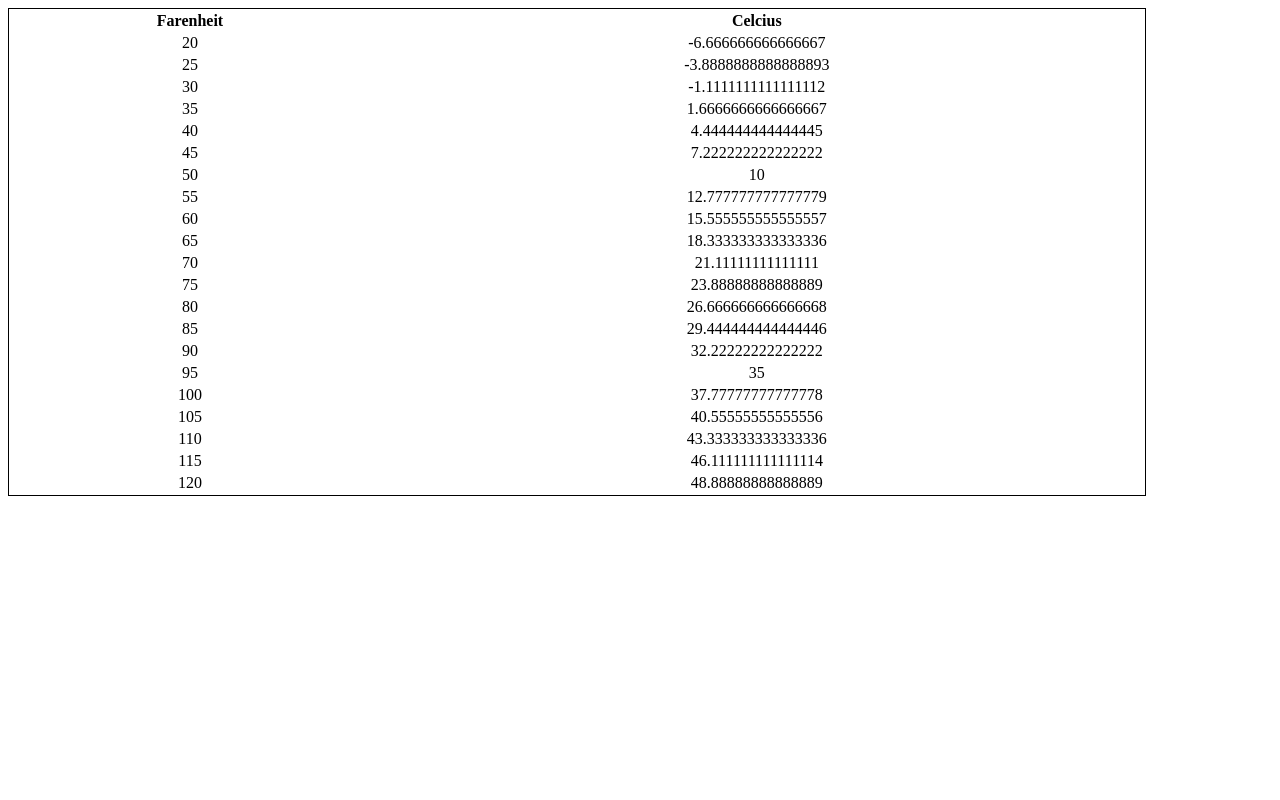
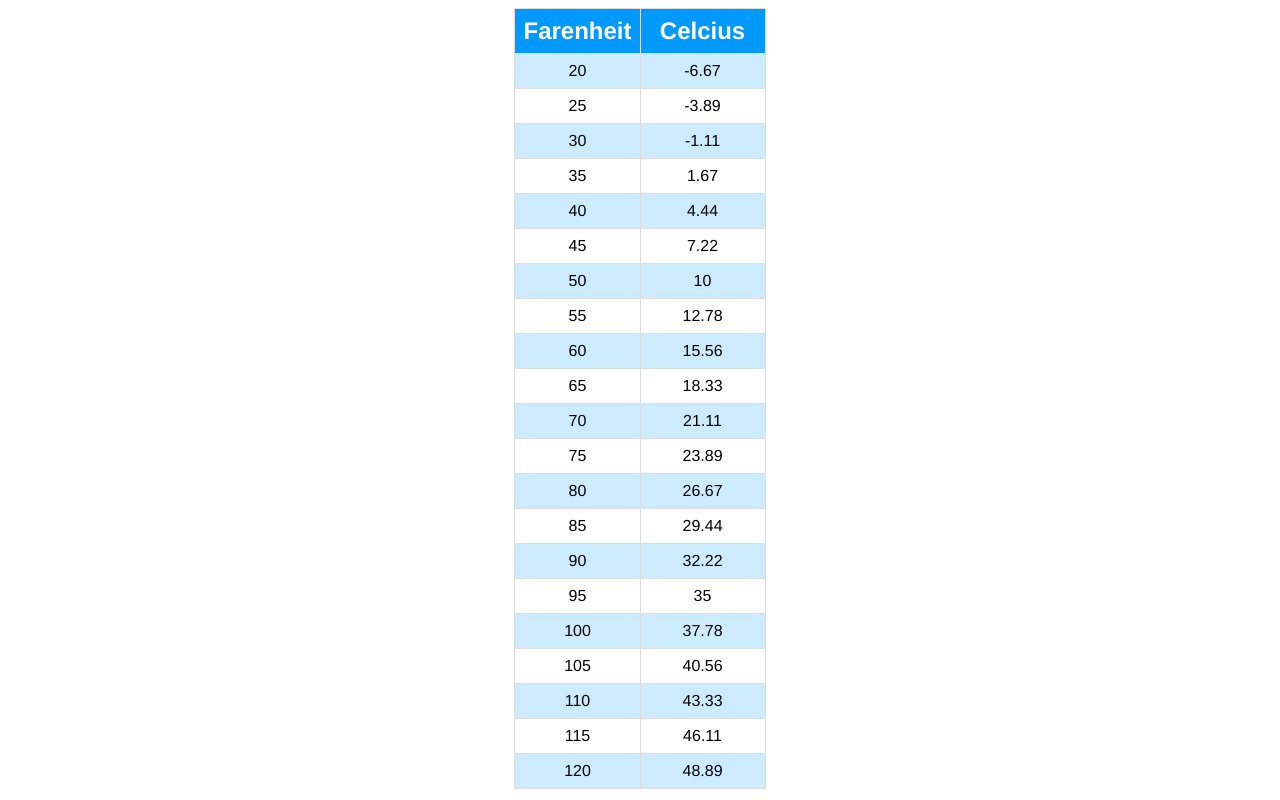
Before and after one commit to Astrocat2374/Temperature-Converter, a plain HTML site: page converter.html in a window 1280 px wide. Drawn offline with Linux system fonts and the light colour scheme.

Commit message:
Push final

```diff
--- a/conversion.js
+++ b/conversion.js
@@ -3,6 +3,7 @@ var c = [];
 for (farenheit = 20; farenheit <= 120; farenheit += 5){
 
 	celcius = (farenheit - 32) * (5 / 9);
+	celcius = Math.round(celcius * 100) / 100;
 	c[farenheit] = celcius;
 
 }
--- a/converter.html
+++ b/converter.html
@@ -7,7 +7,11 @@
 	<title>Temperature Converter</title>
 </head>
 <body>
-	<table style="width:90%">
+	<aside>
+		<div id = thermometer>
+
+		</div>
+		<table id = table>
 			<tr>
 				<th class=header>
 					Farenheit
@@ -17,26 +21,26 @@
 				</th>
 			</tr>
 
-		<tr>
-			<td class=farenheit1>
+			<tr id=row>
+				<td>
 					<script>
 						document.write(20)
 					</script>
 				</td>
-			<td class=celcius1>
+				<td>
 					<script>
 						document.write(c[20])
 					</script>
 				</td>
 			</tr>
 
-		<tr>
-			<td class=farenheit2>
+			<tr id=row>
+				<td>
 					<script>
 						document.write(25)
 					</script>
 				</td>
-			<td class=celcius2>
+				<td>
 					<script>
 						document.write(c[25])
 					</script>
@@ -44,26 +48,26 @@
 				</td>
 			</tr>
 
-		<tr>
-			<td class=farenheit1>
+			<tr id=row>
+				<td>
 					<script>
 						document.write(30)
 					</script>
 				</td>
-			<td class=celcius1>
+				<td>
 					<script>
 						document.write(c[30])
 					</script>
 				</td>
 			</tr>
 
-		<tr>
-			<td class=farenheit2>
+			<tr id=row>
+				<td>
 					<script>
 						document.write(35)
 					</script>
 				</td>
-			<td class=celcius2>
+				<td>
 					<script>
 						document.write(c[35])
 					</script>
@@ -71,26 +75,26 @@
 				</td>
 			</tr>
 
-		<tr>
-			<td class=farenheit1>
+			<tr id=row>
+				<td>
 					<script>
 						document.write(40)
 					</script>
 				</td>
-			<td class=celcius1>
+				<td>
 					<script>
 						document.write(c[40])
 					</script>
 				</td>
 			</tr>
 
-		<tr>
-			<td class=farenheit2>
+			<tr id=row>
+				<td>
 					<script>
 						document.write(45)
 					</script>
 				</td>
-			<td class=celcius2>
+				<td>
 					<script>
 						document.write(c[45])
 					</script>
@@ -98,26 +102,26 @@
 				</td>
 			</tr>
 
-		<tr>
-			<td class=farenheit1>
+			<tr id=row>
+				<td>
 					<script>
 						document.write(50)
 					</script>
 				</td>
-			<td class=celcius1>
+				<td>
 					<script>
 						document.write(c[50])
 					</script>
 				</td>
 			</tr>
 
-		<tr>
-			<td class=farenheit2>
+			<tr id=row>
+				<td>
 					<script>
 						document.write(55)
 					</script>
 				</td>
-			<td class=celcius2>
+				<td>
 					<script>
 						document.write(c[55])
 					</script>
@@ -125,26 +129,26 @@
 				</td>
 			</tr>
 
-		<tr>
-			<td class=farenheit1>
+			<tr id=row>
+				<td>
 					<script>
 						document.write(60)
 					</script>
 				</td>
-			<td class=celcius1>
+				<td>
 					<script>
 						document.write(c[60])
 					</script>
 				</td>
 			</tr>
 
-		<tr>
-			<td class=farenheit2>
+			<tr id=row>
+				<td>
 					<script>
 						document.write(65)
 					</script>
 				</td>
-			<td class=celcius2>
+				<td>
 					<script>
 						document.write(c[65])
 					</script>
@@ -152,26 +156,26 @@
 				</td>
 			</tr>
 
-		<tr>
-			<td class=farenheit1>
+			<tr id=row>
+				<td>
 					<script>
 						document.write(70)
 					</script>
 				</td>
-			<td class=celcius1>
+				<td>
 					<script>
 						document.write(c[70])
 					</script>
 				</td>
 			</tr>
 
-		<tr>
-			<td class=farenheit2>
+			<tr id=row>
+				<td>
 					<script>
 						document.write(75)
 					</script>
 				</td>
-			<td class=celcius2>
+				<td>
 					<script>
 						document.write(c[75])
 					</script>
@@ -179,26 +183,26 @@
 				</td>
 			</tr>
 
-		<tr>
-			<td class=farenheit1>
+			<tr id=row>
+				<td>
 					<script>
 						document.write(80)
 					</script>
 				</td>
-			<td class=celcius1>
+				<td>
 					<script>
 						document.write(c[80])
 					</script>
 				</td>
 			</tr>
 
-		<tr>
-			<td class=farenheit2>
+			<tr id=row>
+				<td>
 					<script>
 						document.write(85)
 					</script>
 				</td>
-			<td class=celcius2>
+				<td>
 					<script>
 						document.write(c[85])
 					</script>
@@ -206,26 +210,26 @@
 				</td>
 			</tr>
 
-		<tr>
-			<td class=farenheit1>
+			<tr id=row>
+				<td>
 					<script>
 						document.write(90)
 					</script>
 				</td>
-			<td class=celcius1>
+				<td>
 					<script>
 						document.write(c[90])
 					</script>
 				</td>
 			</tr>
 
-		<tr>
-			<td class=farenheit2>
+			<tr id=row>
+				<td>
 					<script>
 						document.write(95)
 					</script>
 				</td>
-			<td class=celcius2>
+				<td>
 					<script>
 						document.write(c[95])
 					</script>
@@ -233,26 +237,26 @@
 				</td>
 			</tr>
 
-		<tr>
-			<td class=farenheit1>
+			<tr id=row>
+				<td>
 					<script>
 						document.write(100)
 					</script>
 				</td>
-			<td class=celcius1>
+				<td>
 					<script>
 						document.write(c[100])
 					</script>
 				</td>
 			</tr>
 
-		<tr>
-			<td class=farenheit2>
+			<tr id=row>
+				<td>
 					<script>
 						document.write(105)
 					</script>
 				</td>
-			<td class=celcius2>
+				<td>
 					<script>
 						document.write(c[105])
 					</script>
@@ -260,26 +264,26 @@
 				</td>
 			</tr>
 
-		<tr>
-			<td class=farenheit1>
+			<tr id=row>
+				<td>
 					<script>
 						document.write(110)
 					</script>
 				</td>
-			<td class=celcius1>
+				<td>
 					<script>
 						document.write(c[110])
 					</script>
 				</td>
 			</tr>
 
-		<tr>
-			<td class=farenheit2>
+			<tr id=row>
+				<td>
 					<script>
 						document.write(115)
 					</script>
 				</td>
-			<td class=celcius2>
+				<td>
 					<script>
 						document.write(c[115])
 					</script>
@@ -287,18 +291,19 @@
 				</td>
 			</tr>
 
-		<tr>
-			<td class=farenheit1>
+			<tr id=row>
+				<td>
 					<script>
 						document.write(120)
 					</script>
 				</td>
-			<td class=celcius1>
+				<td>
 					<script>
 						document.write(c[120])
 					</script>
 				</td>
 			</tr>
-
+		</table>
+	</aside>
 </body>
 </html>
--- a/styles.css
+++ b/styles.css
@@ -1,4 +1,27 @@
 table{
-	border: 1px solid black;
+	font-family:helvetica;
+	font-size:16px;
+	margin:auto;
+	border-collapse:collapse;
+}
+
+td, th{
+	padding:8px;
+	border: 1px solid #ddd;
 	text-align: center;
+	width:50%;
 }
+
+th{
+	padding:8px;
+	font-size:24px;
+	font-style:bold;
+	color:#ffffff;
+	background-color:#0099ff;
+}
+
+#row:nth-child(even) {background-color:#ccebff;}
+
+#row:hover {
+	background-color:#80ccff;
+}
```
Lines whose indentation alone changed are shown as unchanged.
